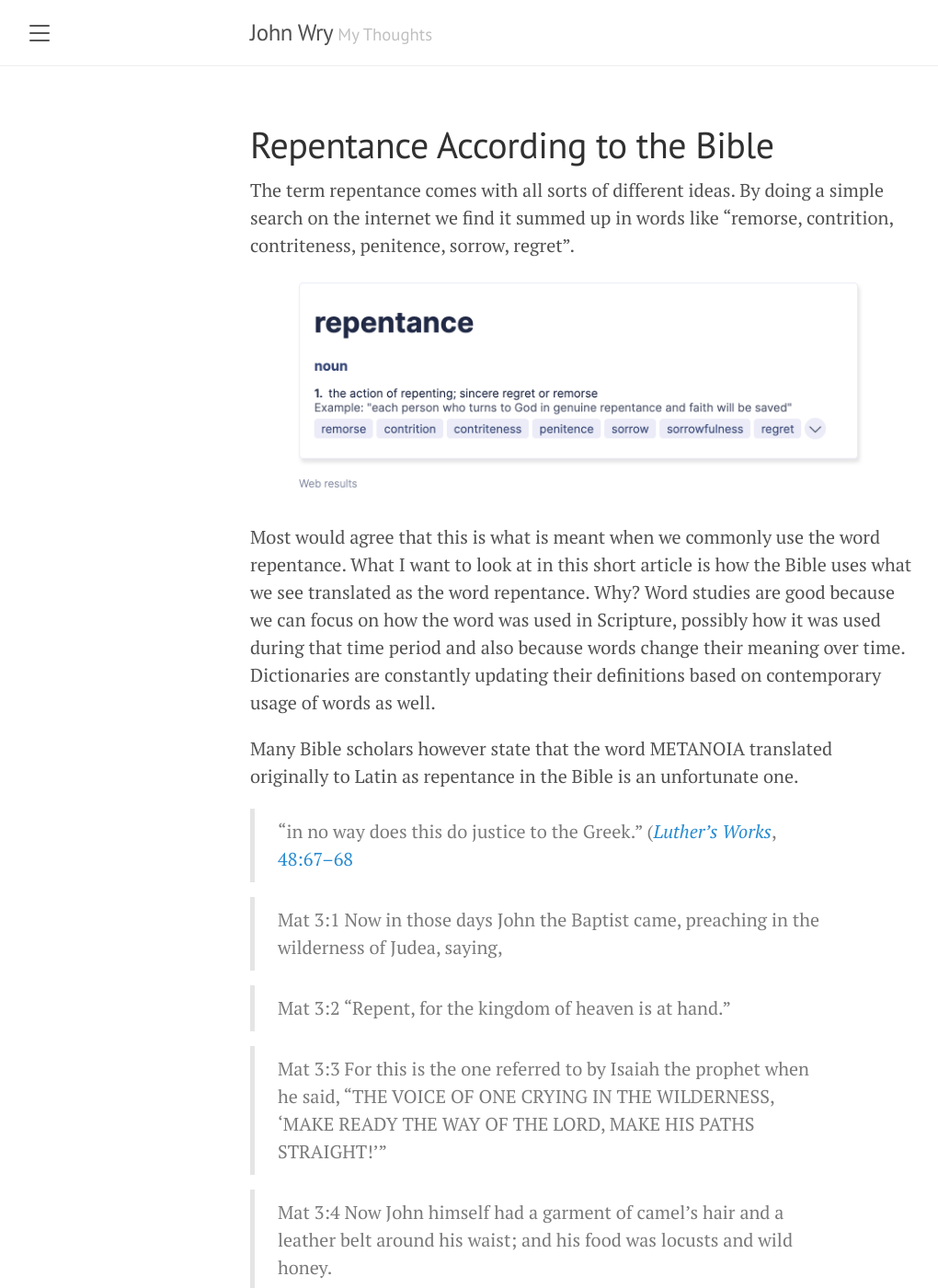
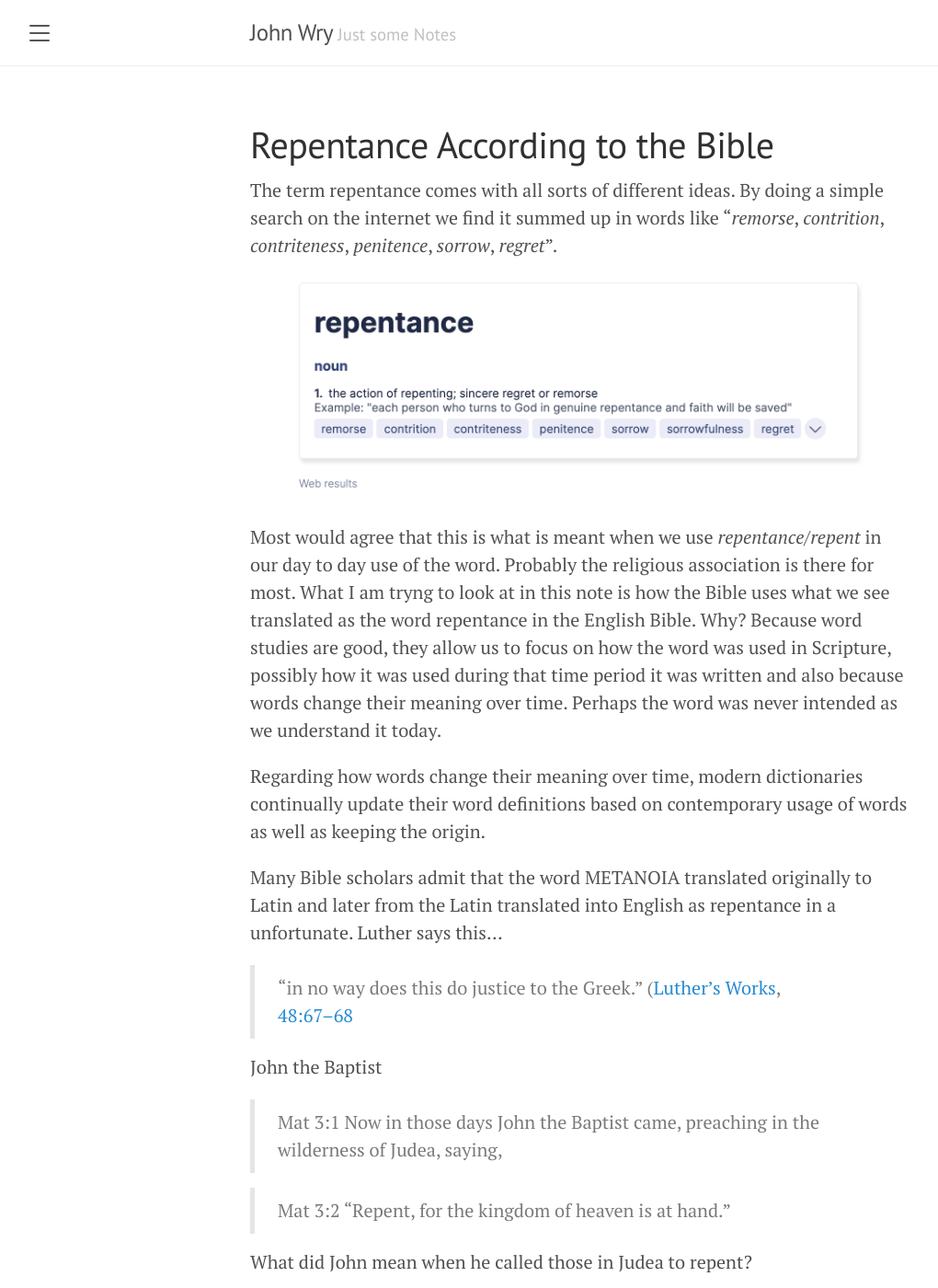
Before and after one commit to johnwry/blog, a Jekyll site: the page built from repentance.md, in a window 1280 px wide and 1400 px high. Shown: the whole window at 92% size, without its empty margins (8-1028 px from the left). Built offline with Jekyll 4.4.1, drawn with Linux system fonts in a browser that asks for light colours; some of the changed text lies outside the part shown.

Commit message:
repentance

```diff
--- a/_config.yml
+++ b/_config.yml
@@ -1,6 +1,6 @@
 # Setup
 title:               John Wry
-tagline:             'My Thoughts'
+tagline:             'Just some Notes'
 description:         'A reserved <a href="https://jekyllrb.com" target="_blank">Jekyll</a> theme that places the utmost gravity on content with a hidden drawer. Made by <a href="https://twitter.com/mdo" target="_blank">@mdo</a>.'
 url:                 https://johnwry.github.io
 baseurl:             'blog/'
--- a/repentance.md
+++ b/repentance.md
@@ -2,24 +2,29 @@
 layout: page
 title: Repentance According to the Bible
 ---
-The term repentance comes with all sorts of different ideas. By doing a simple search on the internet we find it summed up in words like "remorse, contrition, contriteness, penitence, sorrow, regret".
+The term repentance comes with all sorts of different ideas. By doing a simple search on the internet we find it summed up in words like "*remorse*, *contrition*, *contriteness*, *penitence*, *sorrow*, *regret*".
 ![repentance](/media/repentance.png)
-Most would agree that this is what is meant when we commonly use the word repentance.
-What I want to look at in this short article is how the Bible uses what we see translated as the word repentance. Why? Word studies are good because we can focus on how the word was used in Scripture, possibly how it was used during that time period and also because words change their meaning over time. Dictionaries are constantly updating their definitions based on contemporary usage of words as well.
+Most would agree that this is what is meant when we use *repentance/repent* in our day to day use of the word. Probably the religious association is there for most.
+What I am tryng to look at in this note is how the Bible uses what we see translated as the word repentance in the English Bible. Why? Because word studies are good, they allow us to focus on how the word was used in Scripture, possibly how it was used during that time period it was written and also because words change their meaning over time. Perhaps the word was never intended as we understand it today.
 
-Many Bible scholars however state that the word METANOIA translated originally to Latin as repentance in the Bible is an unfortunate one.
+Regarding how words change their meaning over time, modern dictionaries continually update their word definitions based on contemporary usage of words as well as keeping the origin.
 
-> “in no way does this do justice to the Greek.” ([*Luther’s Works*](https://www.logos.com/product/15485/luthers-works?utm_source=blog.logos.com&utm_medium=blog&utm_content=didyouknowluthers95&utm_campaign=promo-reformation500), [48:67–68](https://ref.ly/logosres/lw48?ref=VolumePage.V+48%2c+p+67&off=1189)
+Many Bible scholars admit that the word METANOIA translated originally to Latin and later from the Latin translated into English as repentance in a unfortunate.
+Luther says this...
 
+> “in no way does this do justice to the Greek.” ([Luther’s Works](https://www.logos.com/product/15485/luthers-works?utm_source=blog.logos.com&utm_medium=blog&utm_content=didyouknowluthers95&utm_campaign=promo-reformation500), [48:67–68](https://ref.ly/logosres/lw48?ref=VolumePage.V+48%2c+p+67&off=1189)
 
+John the Baptist
 
->
->
 > Mat 3:1  Now in those days John the Baptist came, preaching in the wilderness of Judea, saying,
 
 > Mat 3:2  "Repent, for the kingdom of heaven is at hand."
 
+What did John mean when he called those in Judea to repent?
+
 > Mat 3:3  For this is the one referred to by Isaiah the prophet when he said, "THE VOICE OF ONE CRYING IN THE WILDERNESS, 'MAKE READY THE WAY OF THE LORD, MAKE HIS PATHS STRAIGHT!'"
+
+A clue is seen in the phrase, "make ready the way of the Lord.."
 
 > Mat 3:4  Now John himself had a garment of camel's hair and a leather belt around his waist; and his food was locusts and wild honey.
 
@@ -29,4 +34,24 @@ Many Bible scholars however state that the word METANOIA translated originally t
 
 > Mat 3:7  But when he saw many of the Pharisees and Sadducees coming for baptism, he said to them, "You brood of vipers, who warned you to flee from the wrath to come?
 
-John the Baptist, in preaching to the Judeans, calls them to repentance because the kingdom of heaven is near.
+Interestingly, Pharisees and Sadducees were taken by all this activity and wanted to join in. John speaks of '*fleeing from the wrath to come*'. What were they doing? They were following in doing whatever the people were doing.
+
+> Mat 3:8  "Therefore bear fruit in keeping with repentance;
+
+The fruit of in keeping with repentance, that is those who had repented (whatever that is to mean), was being baptized and confessing their sins.
+
+> Mat 3:9  and do not suppose that you can say to yourselves, 'We have Abraham for our father'; for I say to you that from these stones God is able to raise up children to Abraham.
+
+John brings to their attention what he is referring to. They thought (supposed) that by having Abraham as their forefather that they children of God. John shows the mistake in their thinking.
+
+> Mat 3:10  "The axe is already laid at the root of the trees; therefore every tree that does not bear good fruit is cut down and thrown into the fire.
+> Mat 3:11  "As for me, I baptize you with water for repentance, but He who is coming after me is mightier than I, and I am not fit to remove His sandals; He will baptize you with the Holy Spirit and fire.
+> Mat 3:12  "His winnowing fork is in His hand, and He will thoroughly clear His threshing floor; and He will gather His wheat into the barn, but He will burn up the chaff with unquenchable fire."
+
+There are two options when Jesus (Messiah) comes. He will baptize with the Holy Spirit (birthing children of God) and baptize by fire (judgment). John says I baptize you with water for repentance. Paul comments on this...
+
+> Paul said, "John baptized with the baptism of repentance, telling the people to believe in Him who was coming after him, that is, in Jesus." Acts 19:4
+
+John the Baptist, in preaching to the Judeans, calls them to repentance because the kingdom of heaven is near. The people were getting baptized because they had believed in Him who was coming after him. They were 'preparing the way' and in an outward sign of that as 'fruit' they were being baptized and confessing their sin.
+
+The Pharisees and Sadducees had neither understood the message or believed in the He who would come after John, they were simply doing what felt like a good thing since all the people were doing it. They had supposed incorrectly. They needed to change their presupposition and consider John's message.
```
